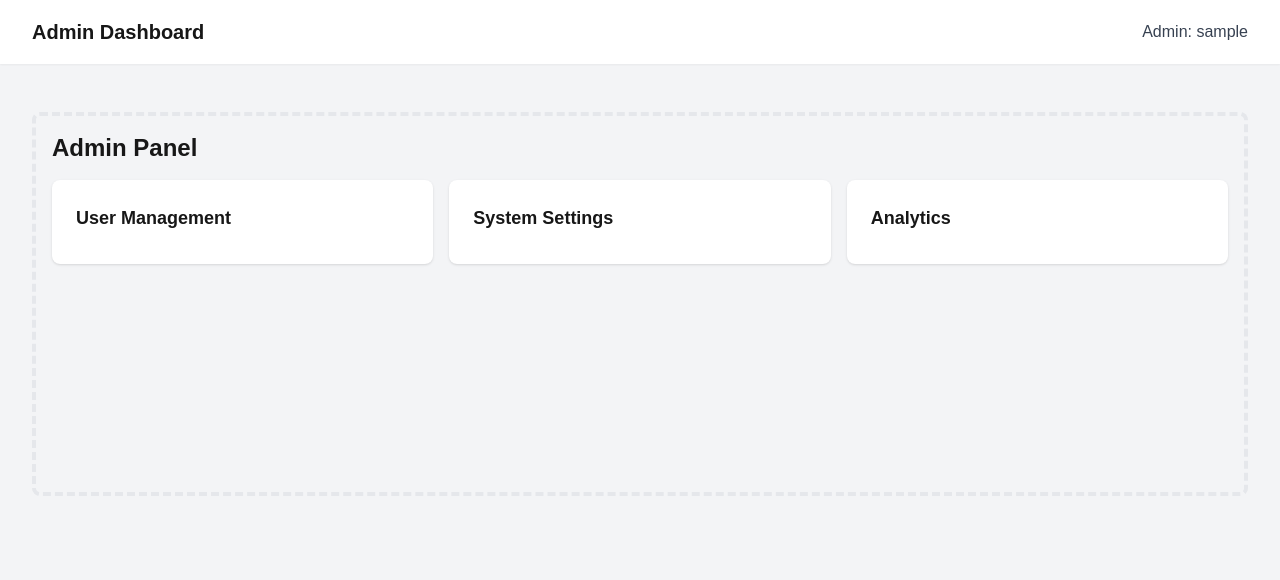
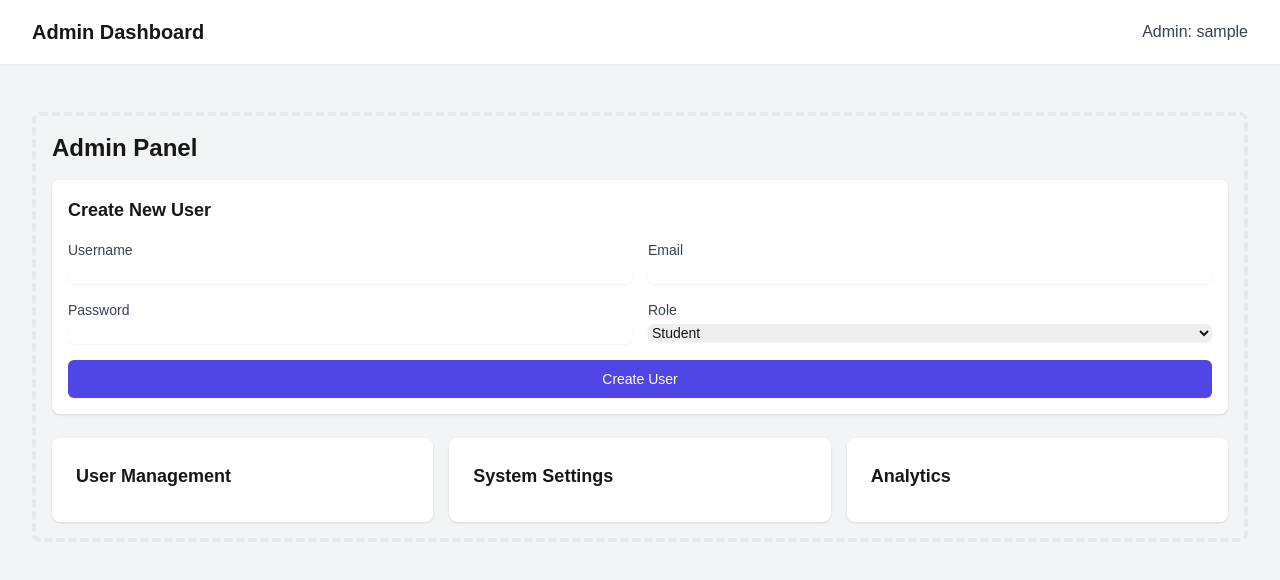
Before and after one commit to Mgtsampayan/rbac, a Next.js app in the folder frontend/: page /admin in a window 1280 px wide. Shown: the top 580 px of the page. Built offline with nearby package versions, Linux system fonts and the light colour scheme; no server answers; sample sign-in values are in the browser's storage.

Commit message:
Add user creation form to AdminPage with error handling and success messages

```diff
--- a/frontend/app/admin/page.tsx
+++ b/frontend/app/admin/page.tsx
@@ -2,9 +2,42 @@
 
 import Auth from '../auth/auth';
 import { useAuth } from '../utils/userContext';
+import { useState } from 'react';
+import apiClient from '../utils/apiClient';
 
 export default function AdminPage() {
-    const { user } = useAuth();
+    const { user, token } = useAuth();
+    const [createUserFormData, setCreateUserFormData] = useState({
+        username: '',
+        email: '',
+        password: '',
+        role: 'student', // Default role
+    });
+    const [createUserMessage, setCreateUserMessage] = useState('');
+    const [createUserError, setCreateUserError] = useState('');
+
+    const handleCreateUserChange = (e: React.ChangeEvent<HTMLInputElement | HTMLSelectElement>) => {
+        setCreateUserFormData({ ...createUserFormData, [e.target.name]: e.target.value });
+    };
+
+    const handleCreateUserSubmit = async (e: React.FormEvent) => {
+        e.preventDefault();
+        setCreateUserMessage('');
+        setCreateUserError('');
+
+        try {
+            const response = await apiClient.post('/auth/admin/register', createUserFormData, {
+                headers: {
+                    Authorization: `Bearer ${token}`,
+                },
+            });
+            setCreateUserMessage(response.data.message);
+            // Reset the form
+            setCreateUserFormData({ username: '', email: '', password: '', role: 'student' });
+        } catch (error: any) {
+            setCreateUserError(error?.response?.data?.message || 'Error creating user.');
+        }
+    };
 
     return (
         <Auth requiredRole={['admin']}>
@@ -24,8 +57,76 @@ export default function AdminPage() {
 
                 <main className="max-w-7xl mx-auto py-6 sm:px-6 lg:px-8">
                     <div className="px-4 py-6 sm:px-0">
-                        <div className="border-4 border-dashed border-gray-200 rounded-lg h-96 p-4">
+                        <div className="border-4 border-dashed border-gray-200 rounded-lg p-4">
                             <h2 className="text-2xl font-bold mb-4">Admin Panel</h2>
+
+                            <div className="mb-6 p-4 bg-white rounded-lg shadow">
+                                <h3 className="text-lg font-semibold mb-4">Create New User</h3>
+                                {createUserMessage && <div className="text-green-500 mb-2">{createUserMessage}</div>}
+                                {createUserError && <div className="text-red-500 mb-2">{createUserError}</div>}
+                                <form onSubmit={handleCreateUserSubmit} className="grid grid-cols-1 gap-4 sm:grid-cols-2">
+                                    <div>
+                                        <label htmlFor="username" className="block text-sm font-medium text-gray-700">Username</label>
+                                        <input
+                                            type="text"
+                                            id="username"
+                                            name="username"
+                                            value={createUserFormData.username}
+                                            onChange={handleCreateUserChange}
+                                            required
+                                            className="mt-1 block w-full rounded-md border-gray-300 shadow-sm focus:border-indigo-500 focus:ring-indigo-500 sm:text-sm"
+                                        />
+                                    </div>
+                                    <div>
+                                        <label htmlFor="email" className="block text-sm font-medium text-gray-700">Email</label>
+                                        <input
+                                            type="email"
+                                            id="email"
+                                            name="email"
+                                            value={createUserFormData.email}
+                                            onChange={handleCreateUserChange}
+                                            required
+                                            className="mt-1 block w-full rounded-md border-gray-300 shadow-sm focus:border-indigo-500 focus:ring-indigo-500 sm:text-sm"
+                                        />
+                                    </div>
+                                    <div>
+                                        <label htmlFor="password" className="block text-sm font-medium text-gray-700">Password</label>
+                                        <input
+                                            type="password"
+                                            id="password"
+                                            name="password"
+                                            value={createUserFormData.password}
+                                            onChange={handleCreateUserChange}
+                                            required
+                                            className="mt-1 block w-full rounded-md border-gray-300 shadow-sm focus:border-indigo-500 focus:ring-indigo-500 sm:text-sm"
+                                        />
+                                    </div>
+                                    <div>
+                                        <label htmlFor="role" className="block text-sm font-medium text-gray-700">Role</label>
+                                        <select
+                                            id="role"
+                                            name="role"
+                                            value={createUserFormData.role}
+                                            onChange={handleCreateUserChange}
+                                            className="mt-1 block w-full rounded-md border-gray-300 shadow-sm focus:border-indigo-500 focus:ring-indigo-500 sm:text-sm"
+                                        >
+                                            <option value="student">Student</option>
+                                            <option value="faculty">Faculty</option>
+                                            <option value="registrar">Registrar</option>
+                                            <option value="accounting">Accounting</option>
+                                            <option value="hr">HR</option>
+                                            <option value="parent">Parent</option>
+                                            <option value="admin">Admin</option>
+                                        </select>
+                                    </div>
+                                    <div className="sm:col-span-2">
+                                        <button type="submit" className="w-full inline-flex justify-center py-2 px-4 border border-transparent rounded-md shadow-sm text-sm font-medium text-white bg-indigo-600 hover:bg-indigo-700 focus:outline-none focus:ring-2 focus:ring-offset-2 focus:ring-indigo-500">
+                                            Create User
+                                        </button>
+                                    </div>
+                                </form>
+                            </div>
+
                             <div className="grid grid-cols-1 md:grid-cols-2 lg:grid-cols-3 gap-4">
                                 <div className="bg-white p-6 rounded-lg shadow">
                                     <h3 className="text-lg font-semibold mb-2">User Management</h3>
```
